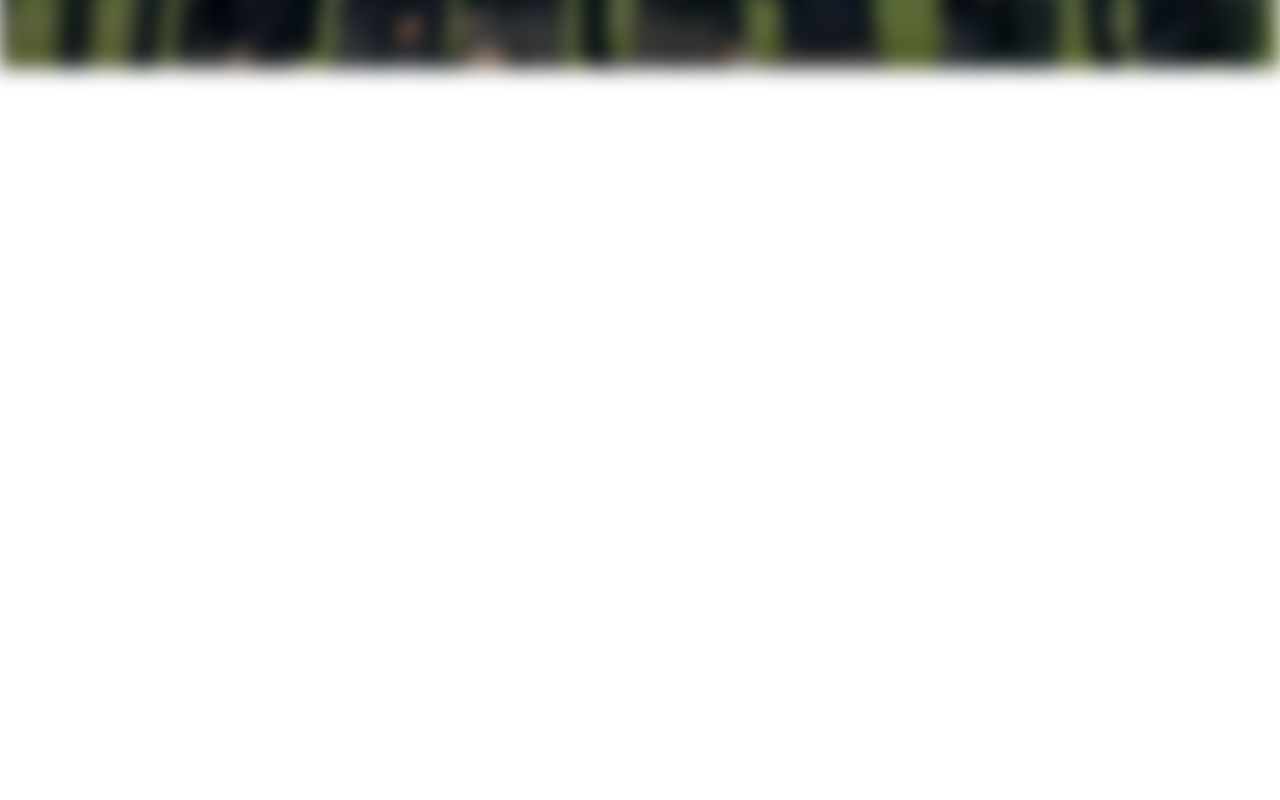
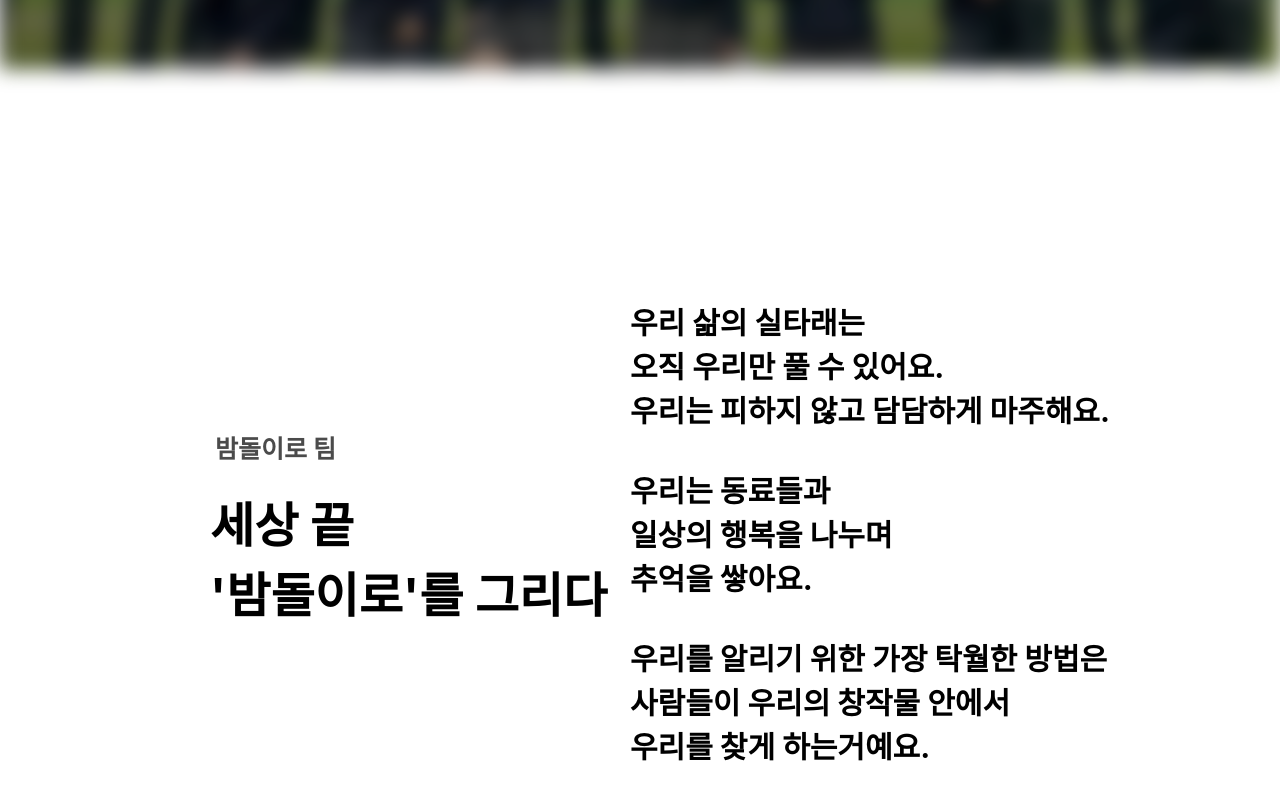
Before and after one commit to seonghoon07/Bamdoliro-clone, a React (Create React App) app: page / in a window 1280 px wide. Shown: the part 666-1466 px from the top of the page. Before the commit the page ends 800 px from the top, so only its background shows below. Built offline with nearby package versions, Linux system fonts and the light colour scheme.

Commit message:
bamdol clone

```diff
--- a/package.json
+++ b/package.json
@@ -8,6 +8,7 @@
     "@testing-library/user-event": "^13.5.0",
     "react": "^18.2.0",
     "react-dom": "^18.2.0",
+    "react-fullpage": "^0.1.19",
     "react-scripts": "5.0.1",
     "web-vitals": "^2.1.4"
   },
--- a/src/App.css
+++ b/src/App.css
@@ -72,6 +72,8 @@ body {
 }
 
 body::before {
+  margin: 0;
+  overflow-y: hidden;
   padding-top: 50px;
   content: "";
   position: absolute;
@@ -109,6 +111,43 @@ body::before {
   }
 }
 
+.web::-webkit-scrollbar {
+  display: none;
+}
+
+.introduce-bamdol {
+  z-index: -1;
+  color: black;
+  position: relative;
+  top: 300px;
+  height: 600px;
+}
+
+.team-bamdol {
+  color: rgb(75, 75, 75);
+  font-size: 25px;
+  margin-left: 215px;
+  position: absolute;
+  top: 180px;
+}
+.real-bamdol {
+  position: absolute;
+  top: 230px;
+  left: 210px;
+}
+
+.longtext-bamdol {
+  position: absolute;
+  font-size: 20px;
+  right: 170px;
+  top: 50px;
+}
+
+.draw-bamdol {
+  font-size: x-large;
+  position: relative;
+}
+
 .App-header {
   background-color: #282c34;
   min-height: 100vh;
--- a/src/App.js
+++ b/src/App.js
@@ -8,10 +8,8 @@ import Textbamdol from './components/TextBamdol';
 
 function App() {
 
-
-
   return (
-    <div>
+    <div className='web'>
         <div className='white-bar'>
           <div className='information-bar'>
             <img src={bamdol} className='bamdol'></img>
@@ -19,6 +17,20 @@ function App() {
           </div>
         </div>
         <Textbamdol />
+
+        <div className='introduce-bamdol'>
+          <div className='draw-bamdol'>
+            <h3 className='team-bamdol'>밤돌이로 팀</h3>
+            <h1 className='real-bamdol'>세상 끝 <br/>'밤돌이로'를 그리다</h1>
+            <div className='longtext-bamdol'>
+              <h2>
+              우리 삶의 실타래는<br/>오직 우리만 풀 수 있어요.<br/>우리는 피하지 않고 담담하게 마주해요.<br/><br/>
+              우리는 동료들과<br/>일상의 행복을 나누며<br/>추억을 쌓아요.<br/><br/>
+              우리를 알리기 위한 가장 탁월한 방법은<br/>사람들이 우리의 창작물 안에서<br/>우리를 찾게 하는거예요.
+              </h2>
+          </div>
+          </div>
+        </div>
     </div>
 
   );
```
Also changed, not shown: 1 other file (tests, documents, lock files or other folders).
